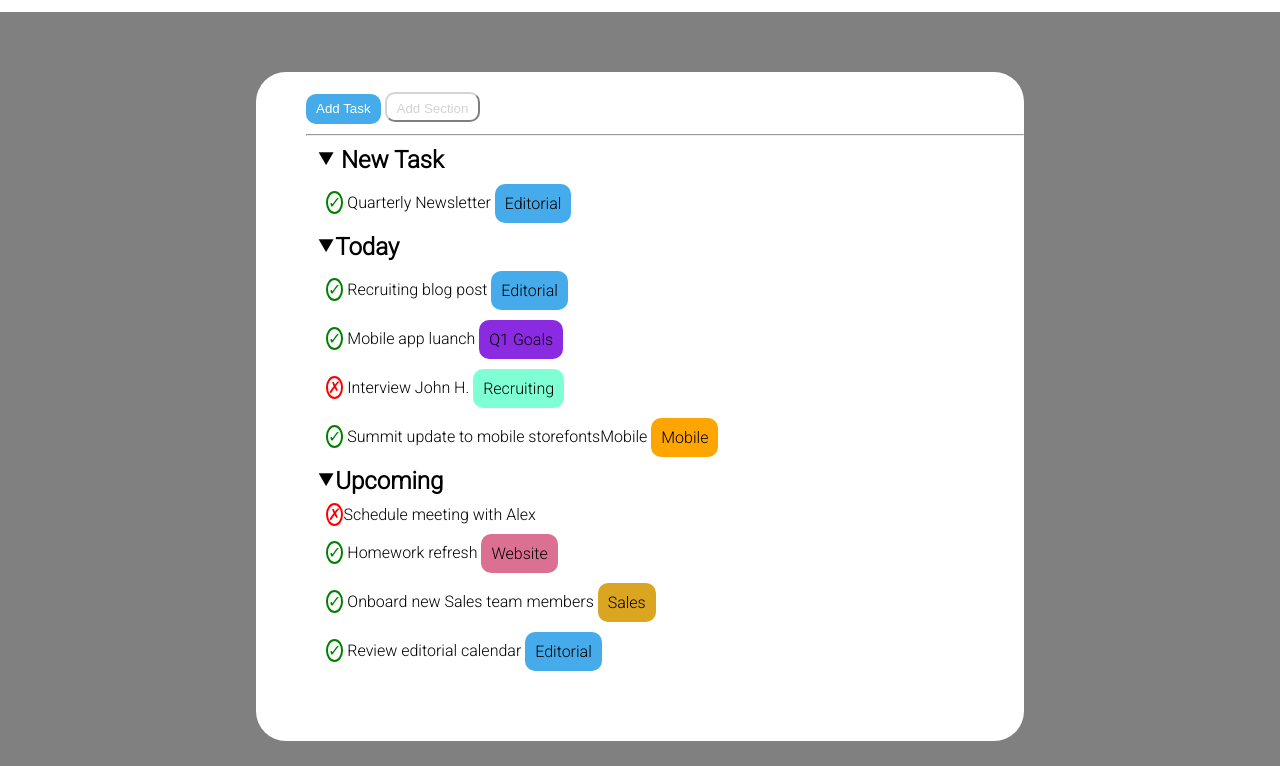
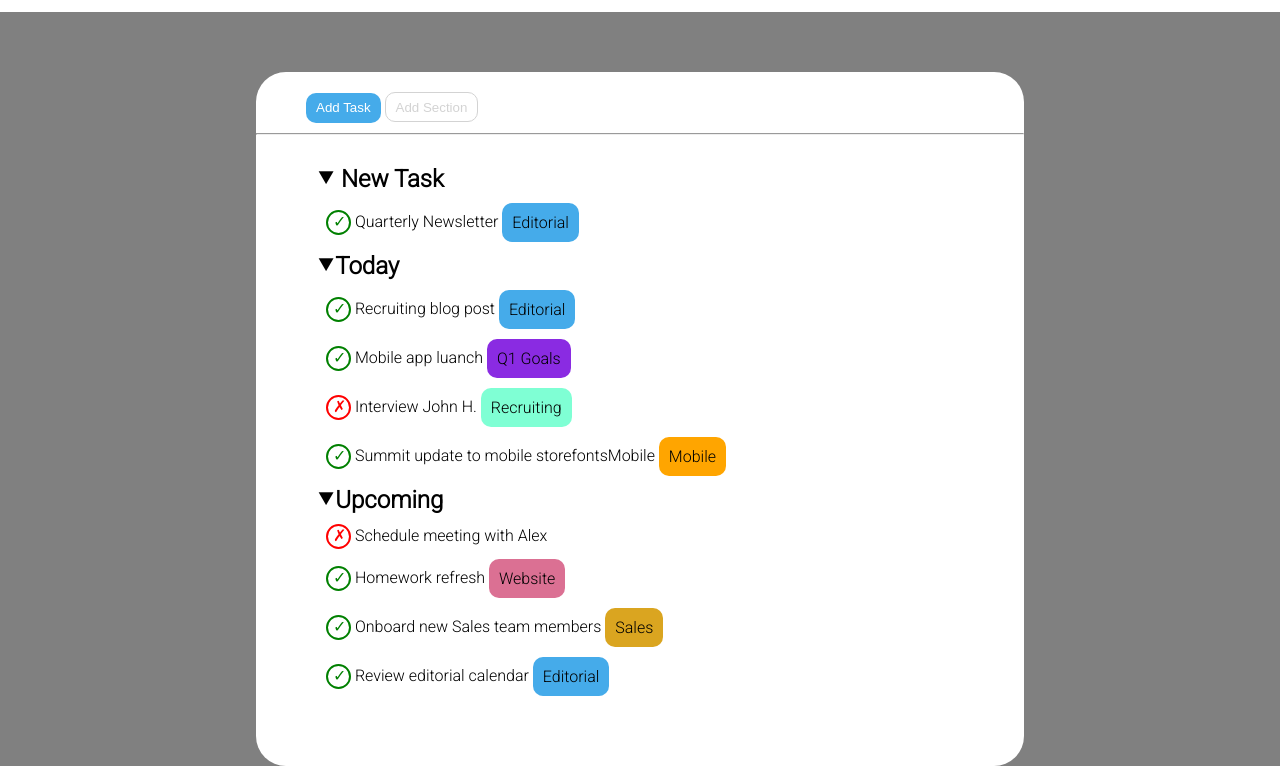
Before and after one commit to DavideSantambrogio/html-css-toboolist, a plain HTML site: page index.html in a window 1280 px wide. Shown: the part 68-834 px from the top of the page. Before the commit the page ends 809 px from the top, so only its background shows below. Drawn offline with Linux system fonts and the light colour scheme.

Commit message:
add: fine

```diff
--- a/css/style.css
+++ b/css/style.css
@@ -33,15 +33,19 @@ main{
 .container {
    background-color: white;
    margin-top: 60px;
-   padding-top: 20px;
-   padding-left: 50px;
    border-radius: 30px;
    padding-bottom: 60px;
    font-family: 'Roboto', sans-serif;
 }
 
 /* bottoni */
+.bottoni{
+    padding-top: 20px;
+    padding-left: 50px;
+}
+
 button {
+    border: none;
     line-height: 30px;
     height: 30px;
     padding-left: 10px;
@@ -59,21 +63,32 @@ button {
 .off{
     color: lightgray;
     background-color: white;
-    border-color: lightgray;
+    border: 1px solid lightgray;
 }
 
 /* lista */
+.lista{
+    padding-top: 20px;
+   padding-left: 50px;
+}
+
 ul{
     list-style-type: none;
 }
 
 .check{
+    padding-left: 5px;
+    width: 25px;
+    height: 25px;
     color: green;
     border: 2px green solid;
     border-radius: 50%;
 }
 
 .cross{
+    padding-left: 5px;
+    width: 25px;
+    height: 25px;
     color:  red;
     border: 2px red solid;
     border-radius: 50%;
--- a/index.html
+++ b/index.html
@@ -18,19 +18,20 @@
     <main>
         <div class="container">
             <!-- bottoni -->
-            <div>
+            <div class="bottoni">
                 <button class="on">Add Task</button>
                 <button class="off">Add Section</button>
             </div>
             <hr>
             <!-- lista -->
+            <div class="lista">
                 <ul>
                     <!-- new task -->
                     <li><h2><span>&#11206</span> New Task</h3></li>
                         <!-- annidato -->
                         <li>
                             <ul>
-                            <li><span class="check">&#10003</span> Quarterly Newsletter <span class="editorial box inline-block">Editorial</span>
+                                <li><span class="check inline-block">&#10003</span> Quarterly Newsletter <span class="editorial box inline-block">Editorial</span>
                                 </li>
                             </ul>
                         </li>
@@ -39,13 +40,13 @@
                     <li><h2><span>&#11206</span>Today</h3>
                         <!-- annidato -->
                         <ul>
-                        <li><span class="check">&#10003</span> Recruiting blog post <span class="editorial box inline-block">Editorial</span>
+                            <li><span class="check inline-block">&#10003</span> Recruiting blog post <span class="editorial box inline-block">Editorial</span>
                             </li>
-                        <li><span class="check">&#10003</span> Mobile app luanch <span class="q1 box inline-block">Q1 Goals</span>
+                            <li><span class="check inline-block">&#10003</span> Mobile app luanch <span class="q1 box inline-block">Q1 Goals</span>
                             </li>
-                        <li><span class="cross">&#10007</span> Interview John H. <span class="recruiting box inline-block">Recruiting</span>
+                            <li><span class="cross inline-block">&#10007</span> Interview John H. <span class="recruiting box inline-block">Recruiting</span>
                             </li>
-                        <li><span class="check">&#10003</span> Summit update to mobile storefontsMobile <span class="mobile box inline-block">Mobile</span>
+                            <li><span class="check inline-block">&#10003</span> Summit update to mobile storefontsMobile <span class="mobile box inline-block">Mobile</span>
                             </li>
                             </ul>
 
@@ -54,19 +55,20 @@
                         <!-- annidato -->
                         <li>
                             <ul>
-                            <li><span class="cross">&#10007</span>Schedule meeting with Alex
+                                <li><span class="cross inline-block">&#10007</span> Schedule meeting with Alex
                                 </li>
-                            <li><span class="check">&#10003</span> Homework refresh <span class="website box inline-block">Website</span>
+                                <li><span class="check inline-block">&#10003</span> Homework refresh <span class="website box inline-block">Website</span>
                                 </li>
-                            <li><span class="check">&#10003</span> Onboard new Sales team members <span class="sales box inline-block">Sales</span>
+                                <li><span class="check inline-block">&#10003</span> Onboard new Sales team members <span class="sales box inline-block">Sales</span>
                                 </li>
-                            <li><span class="check">&#10003</span> Review editorial calendar <span class="editorial box inline-block">Editorial</span>
+                                <li><span class="check inline-block">&#10003</span> Review editorial calendar <span class="editorial box inline-block">Editorial</span>
                                 </li>
                             </ul>
                     </li>
 
                 </ul>
             </div>
+        </div>
     </main>
 
 </body>
```
Lines whose indentation alone changed are shown as unchanged.
